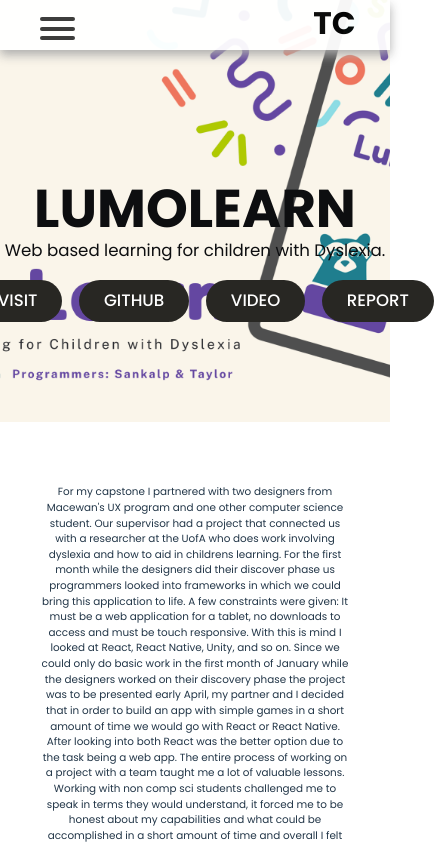
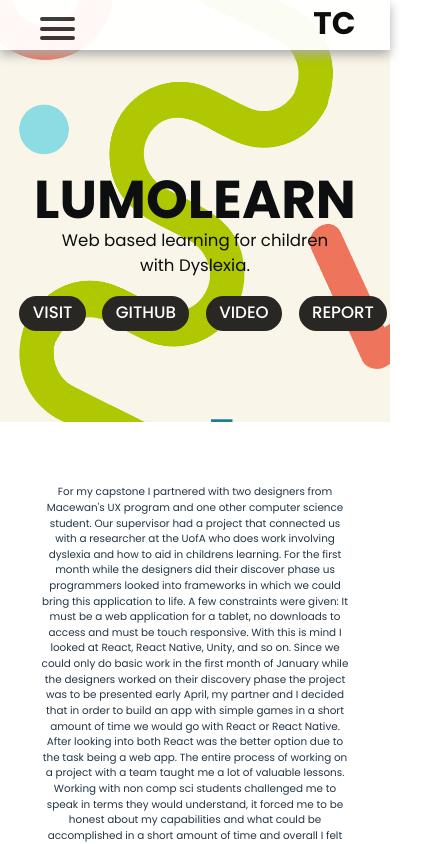
Before and after one commit to TayCarr/TayCarr.github.io, a React (Vite) app: page /Projects/LumoLearn in a window 390 px wide. Shown: the top 844 px of the page, 434 px wide, since content can reach past the window. Built offline with nearby package versions, Linux system fonts and the light colour scheme.

Commit message:
adjusted bg img

```diff
--- a/src/components/LumoLearn.jsx
+++ b/src/components/LumoLearn.jsx
@@ -5,6 +5,7 @@ import EmblaCarousel from '../EmblaCarousel'
 
 import '../css/embla.css'
 import '../css/projects.css'
+import BGIMG from '../assets/projects/lumo/bgimg.png'
 
 import L1 from '../assets/projects/lumo/l1.png'
 import L2 from '../assets/projects/lumo/l2.png'
@@ -144,7 +145,7 @@ function LumoLearn() {
   return (
 
     <div>
-        <div className="showcase-area" id="showcase" style={{ backgroundImage: `url(${L1})`}}>
+        <div className="showcase-area" id="showcase" style={{ backgroundImage: `url(${BGIMG})`}}>
       <div className="showcase-container">
         <h1 className="main-title" >LumoLearn</h1>
         <p className='main-desc'>Web based learning for children with Dyslexia.</p>
--- a/src/css/projects.css
+++ b/src/css/projects.css
@@ -100,3 +100,24 @@ a {
       #117964
     */
   }
+
+  @media (max-width: 768px) {
+    .btn {
+        padding: .3em .8em;
+        /*display: inline-block;
+        border-radius: 50px;
+        margin-top: 1em;
+        margin-left: 1em;*/
+    }
+
+      .showcase-area {
+        padding: 50px;
+
+        /*
+        background-size: 100% 50%;
+        background-position: center top;*/
+      }
+      .project-bio {
+
+      }
+  }
```
Also changed, not shown: src/assets/projects/lumo/bgimg.png (added), 21 other files (tests, documents, lock files or other folders).
